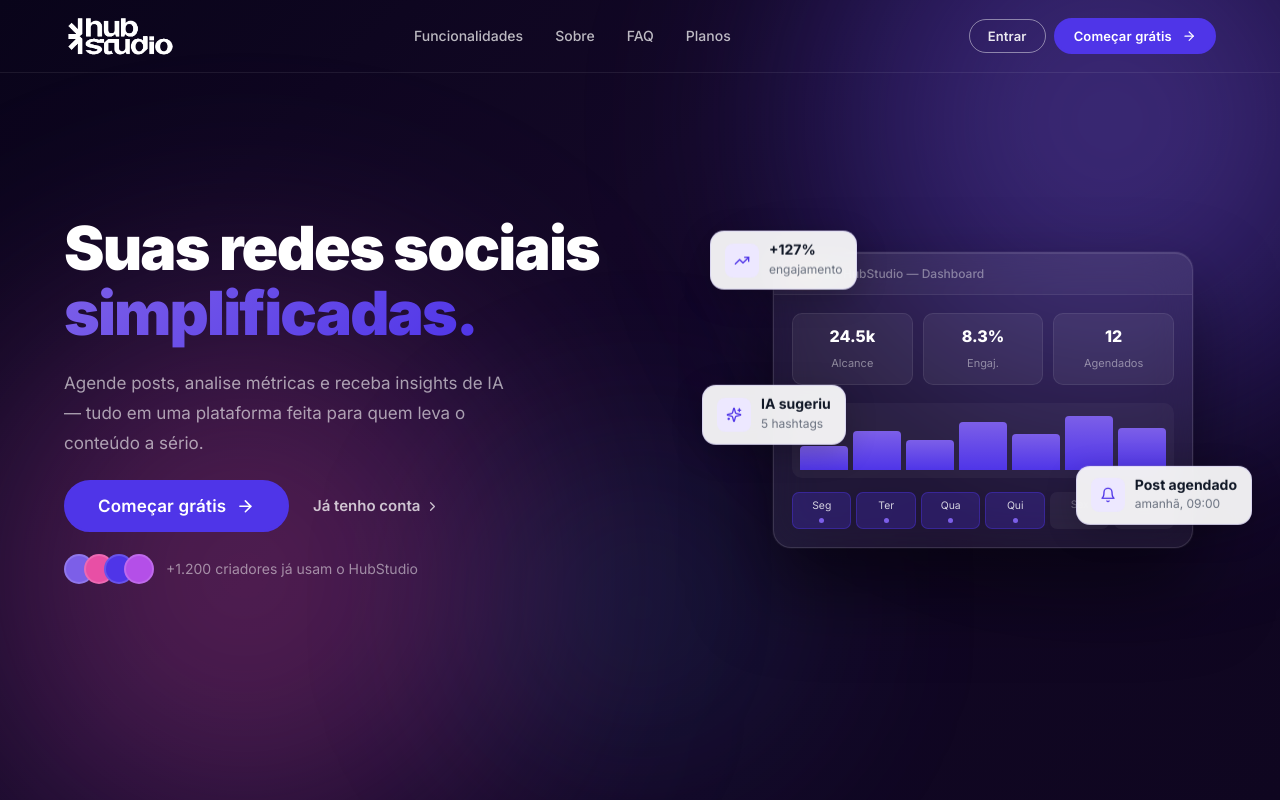
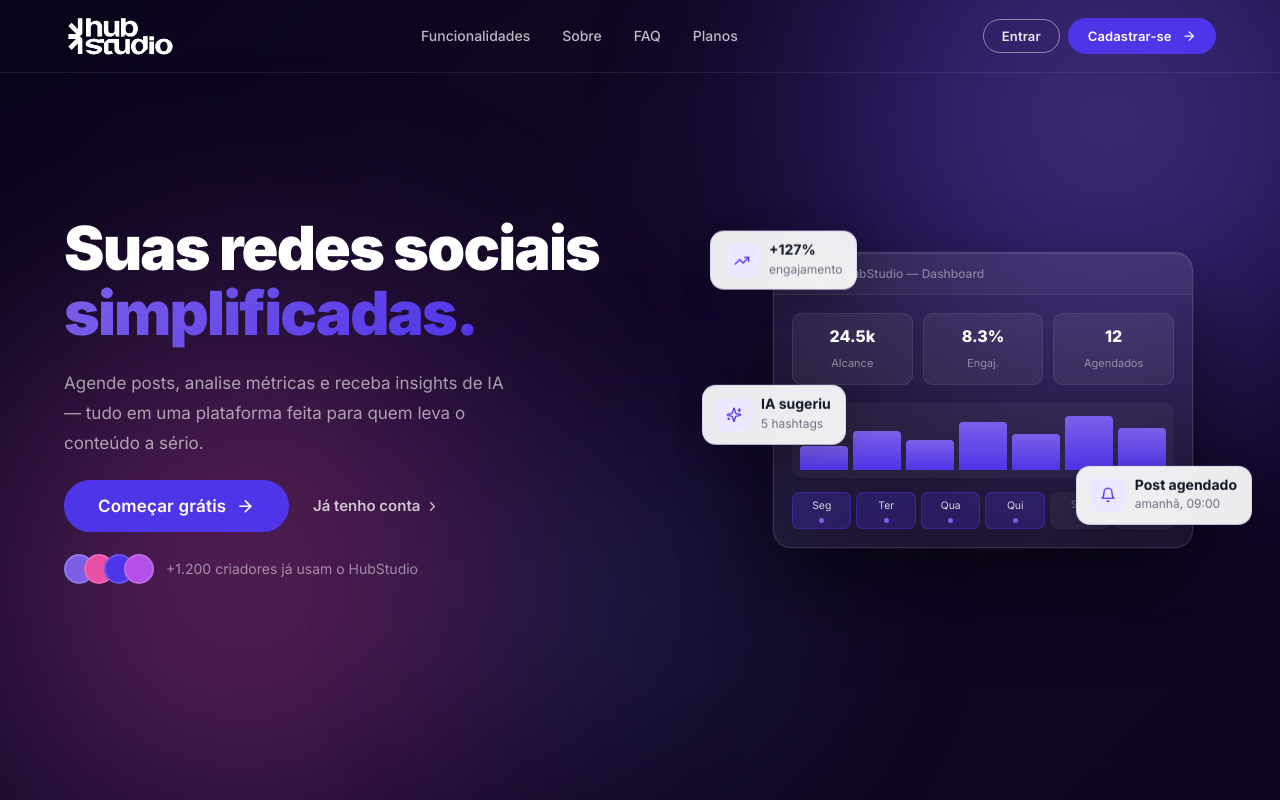
Before and after one commit to brenosemfreio/tcc, a React (Vite) app: page / in a window 1280 px wide. Shown: the top 800 px of the page. Built offline with nearby package versions, Linux system fonts and the light colour scheme.

Commit message:
chore: auto sync [Claude]

```diff
--- a/src/components/Navbar/Navbar.jsx
+++ b/src/components/Navbar/Navbar.jsx
@@ -52,7 +52,7 @@
         <div className="navbar__actions">
           <Button variant="outline" size="sm" onClick={() => navigate('/entrar')}>Entrar</Button>
           <Button variant="primary" size="sm" iconRight={<LuArrowRight />} onClick={() => navigate('/cadastro')}>
-            Começar grátis
+            Cadastrar-se
           </Button>
         </div>
 
```
